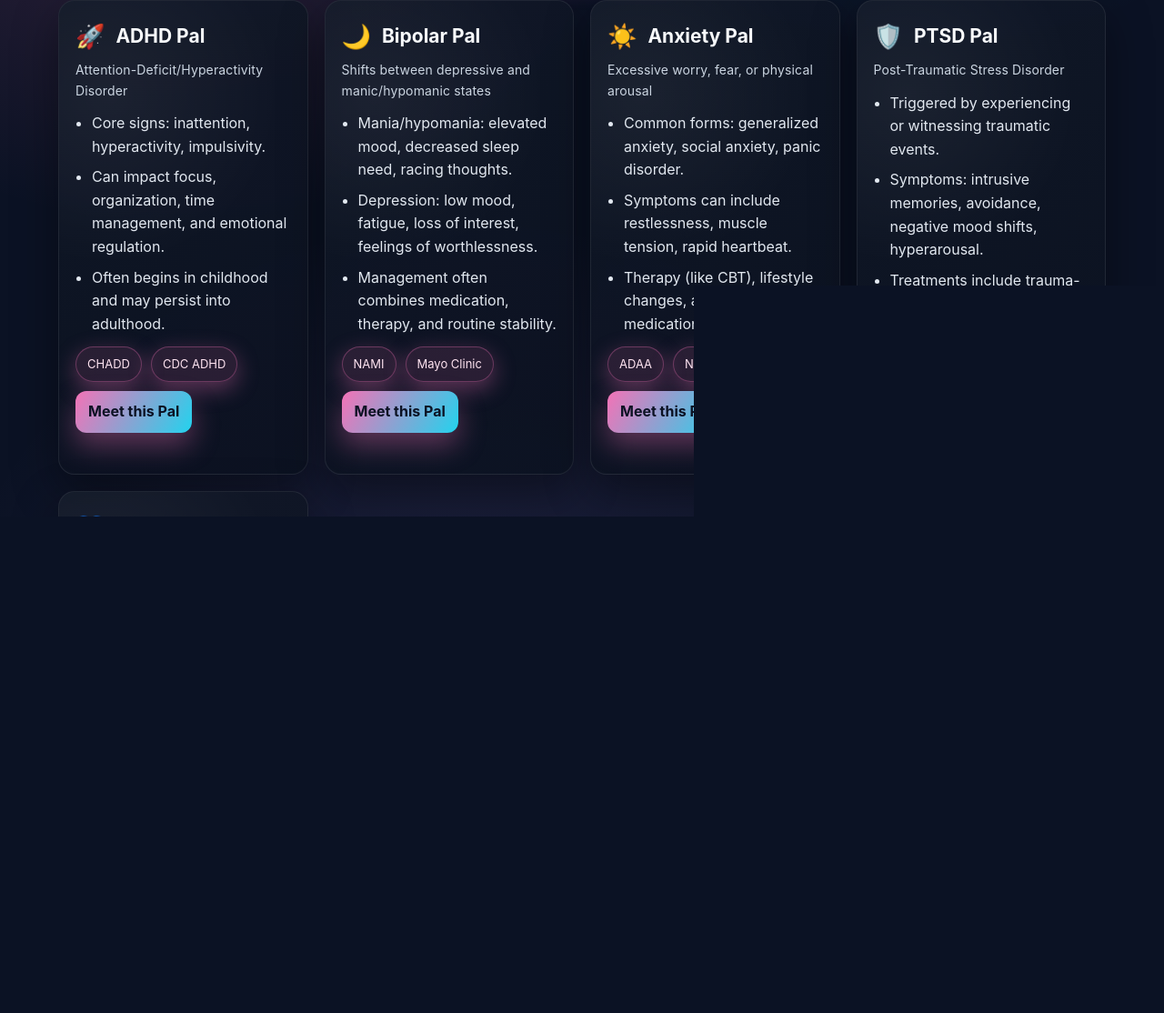
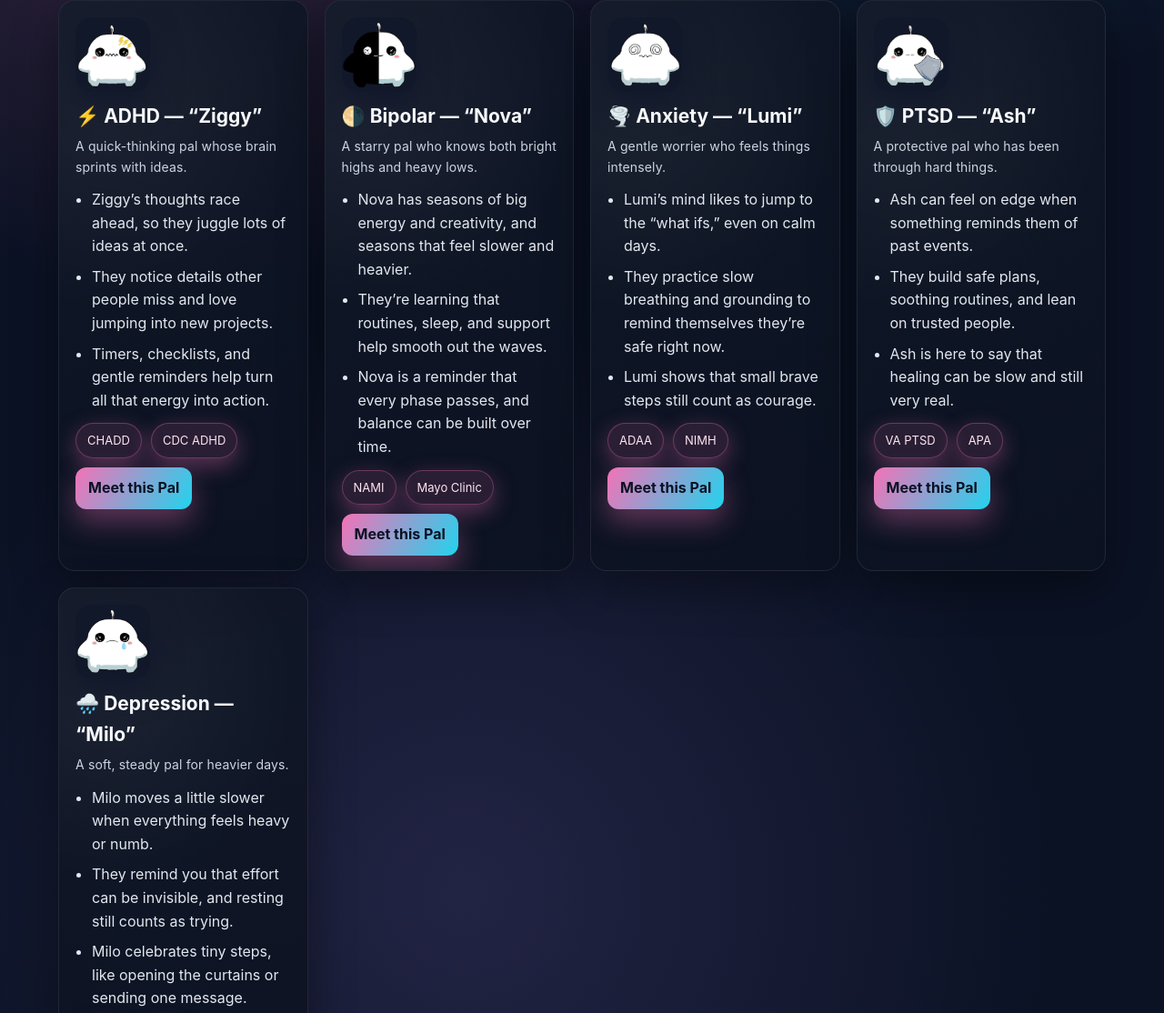
Before and after one commit to Jasonnnnnnn1/Entrepreneurship, a plain HTML site: page index.html in a window 1280 px wide. Shown: the part 703-1817 px from the top of the page at 91% size. Drawn offline with Linux system fonts and the light colour scheme.

Commit message:
Add files via upload

```diff
--- a/index.html
+++ b/index.html
@@ -103,6 +103,24 @@
       overflow: hidden;
       isolation: isolate;
     }
+    .pal-image {
+      width: 82px;
+      height: 82px;
+      border-radius: 18px;
+      background: rgba(15,23,42,0.8);
+      display: flex;
+      align-items: center;
+      justify-content: center;
+      margin-bottom: 10px;
+      overflow: hidden;
+      box-shadow: 0 14px 32px rgba(15,23,42,0.8);
+    }
+    .pal-image img {
+      width: 100%;
+      height: 100%;
+      object-fit: contain;
+      display: block;
+    }
     article::after {
       content: "";
       position: absolute;
@@ -194,12 +212,15 @@
 
   <main>
     <article>
-      <h2><span class="icon">🚀</span>ADHD Pal</h2>
-      <p class="tagline">Attention-Deficit/Hyperactivity Disorder</p>
+      <div class="pal-image">
+        <img src="adhd.png" alt="Ziggy, the ADHD TheraPal plush" />
+      </div>
+      <h2>⚡ ADHD — “Ziggy”</h2>
+      <p class="tagline">A quick-thinking pal whose brain sprints with ideas.</p>
       <ul>
-        <li>Core signs: inattention, hyperactivity, impulsivity.</li>
-        <li>Can impact focus, organization, time management, and emotional regulation.</li>
-        <li>Often begins in childhood and may persist into adulthood.</li>
+        <li>Ziggy’s thoughts race ahead, so they juggle lots of ideas at once.</li>
+        <li>They notice details other people miss and love jumping into new projects.</li>
+        <li>Timers, checklists, and gentle reminders help turn all that energy into action.</li>
       </ul>
       <div class="resources">
         <a class="pill" href="https://chadd.org" target="_blank" rel="noreferrer">CHADD</a>
@@ -209,12 +230,15 @@
     </article>
 
     <article>
-      <h2><span class="icon">🌙</span>Bipolar Pal</h2>
-      <p class="tagline">Shifts between depressive and manic/hypomanic states</p>
+      <div class="pal-image">
+        <img src="bipolar.png" alt="Nova, the Bipolar TheraPal plush" />
+      </div>
+      <h2>🌗 Bipolar — “Nova”</h2>
+      <p class="tagline">A starry pal who knows both bright highs and heavy lows.</p>
       <ul>
-        <li>Mania/hypomania: elevated mood, decreased sleep need, racing thoughts.</li>
-        <li>Depression: low mood, fatigue, loss of interest, feelings of worthlessness.</li>
-        <li>Management often combines medication, therapy, and routine stability.</li>
+        <li>Nova has seasons of big energy and creativity, and seasons that feel slower and heavier.</li>
+        <li>They’re learning that routines, sleep, and support help smooth out the waves.</li>
+        <li>Nova is a reminder that every phase passes, and balance can be built over time.</li>
       </ul>
       <div class="resources">
         <a class="pill" href="https://www.nami.org/About-Mental-Illness/Mental-Health-Conditions/Bipolar-Disorder" target="_blank" rel="noreferrer">NAMI</a>
@@ -224,12 +248,15 @@
     </article>
 
     <article>
-      <h2><span class="icon">☀️</span>Anxiety Pal</h2>
-      <p class="tagline">Excessive worry, fear, or physical arousal</p>
+      <div class="pal-image">
+        <img src="anxiety.png" alt="Lumi, the Anxiety TheraPal plush" />
+      </div>
+      <h2>🌪️ Anxiety — “Lumi”</h2>
+      <p class="tagline">A gentle worrier who feels things intensely.</p>
       <ul>
-        <li>Common forms: generalized anxiety, social anxiety, panic disorder.</li>
-        <li>Symptoms can include restlessness, muscle tension, rapid heartbeat.</li>
-        <li>Therapy (like CBT), lifestyle changes, and sometimes medication help.</li>
+        <li>Lumi’s mind likes to jump to the “what ifs,” even on calm days.</li>
+        <li>They practice slow breathing and grounding to remind themselves they’re safe right now.</li>
+        <li>Lumi shows that small brave steps still count as courage.</li>
       </ul>
       <div class="resources">
         <a class="pill" href="https://www.adaa.org/understanding-anxiety" target="_blank" rel="noreferrer">ADAA</a>
@@ -239,12 +266,15 @@
     </article>
 
     <article>
-      <h2><span class="icon">🛡️</span>PTSD Pal</h2>
-      <p class="tagline">Post-Traumatic Stress Disorder</p>
+      <div class="pal-image">
+        <img src="ptsd.png" alt="Ash, the PTSD TheraPal plush with a shield" />
+      </div>
+      <h2>🛡️ PTSD — “Ash”</h2>
+      <p class="tagline">A protective pal who has been through hard things.</p>
       <ul>
-        <li>Triggered by experiencing or witnessing traumatic events.</li>
-        <li>Symptoms: intrusive memories, avoidance, negative mood shifts, hyperarousal.</li>
-        <li>Treatments include trauma-focused therapies (e.g., EMDR) and support networks.</li>
+        <li>Ash can feel on edge when something reminds them of past events.</li>
+        <li>They build safe plans, soothing routines, and lean on trusted people.</li>
+        <li>Ash is here to say that healing can be slow and still very real.</li>
       </ul>
       <div class="resources">
         <a class="pill" href="https://www.ptsd.va.gov" target="_blank" rel="noreferrer">VA PTSD</a>
@@ -254,12 +284,15 @@
     </article>
 
     <article>
-      <h2><span class="icon">💙</span>Depression Pal</h2>
-      <p class="tagline">Persistent low mood and loss of interest</p>
+      <div class="pal-image">
+        <img src="depression.png" alt="Milo, the Depression TheraPal plush with a tear" />
+      </div>
+      <h2>🌧️ Depression — “Milo”</h2>
+      <p class="tagline">A soft, steady pal for heavier days.</p>
       <ul>
-        <li>Common signs: sadness, fatigue, sleep/appetite changes, difficulty concentrating.</li>
-        <li>Ranges from mild to severe; can affect daily functioning and relationships.</li>
-        <li>Often treated with therapy, lifestyle support, and sometimes medication.</li>
+        <li>Milo moves a little slower when everything feels heavy or numb.</li>
+        <li>They remind you that effort can be invisible, and resting still counts as trying.</li>
+        <li>Milo celebrates tiny steps, like opening the curtains or sending one message.</li>
       </ul>
       <div class="resources">
         <a class="pill" href="https://www.who.int/news-room/fact-sheets/detail/depression" target="_blank" rel="noreferrer">WHO</a>
```
Also changed, not shown: adhd-pal.html (+17 -7 lines), anxiety-pal.html (+20 -10 lines), bipolar-pal.html (+22 -12 lines), depression-pal.html (+26 -15 lines), ptsd-pal.html (+26 -15 lines), adhd.png (added), anxiety.png (added), bipolar.png (added), depression.png (added), ptsd.png (added).
